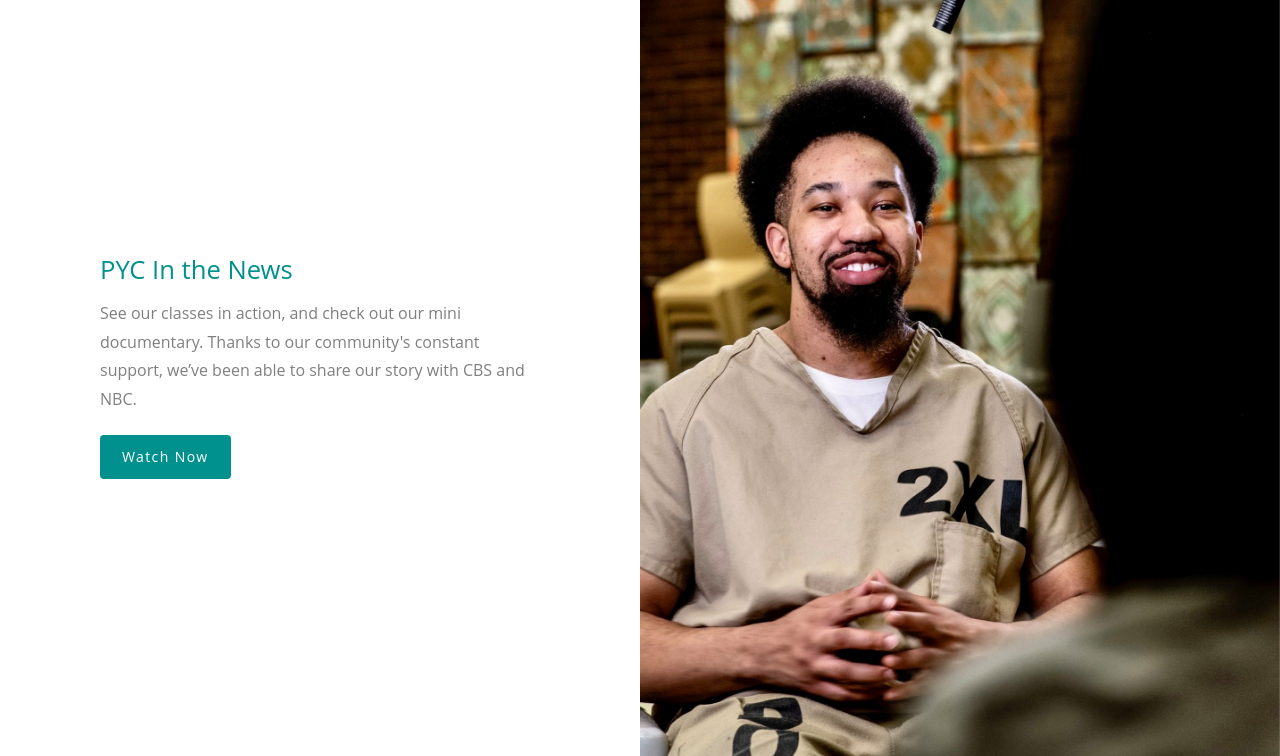
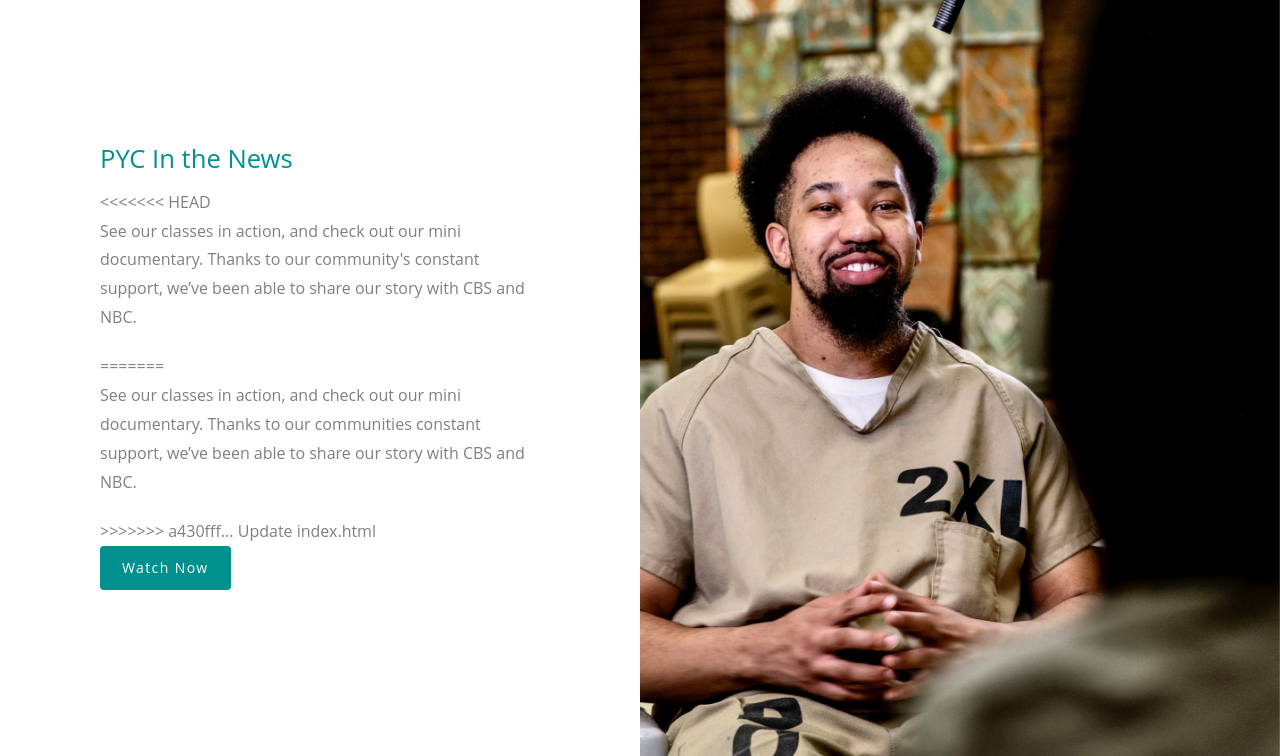
Before and after one commit to prisonyogachicago/pyc, a website: page index.html in a window 1280 px wide. Shown: the part 822-1578 px from the top of the page. Drawn offline with Linux system fonts and the light colour scheme; a script that the page names is missing; files whose address does not match are found by name.

Commit message:
added typo fix;

```diff
--- a/index.html
+++ b/index.html
@@ -85,7 +85,11 @@
       <div class="probootstrap-text">
         <div class="probootstrap-inner probootstrap-animate">
           <h1 class="heading">PYC In the News</h1>
+<<<<<<< HEAD
           <p>See our classes in action, and check out our mini documentary. Thanks to our community's constant support, we’ve been able to share our story with CBS and NBC.</p>
+=======
+          <p>See our classes in action, and check out our mini documentary. Thanks to our communities constant support, we’ve been able to share our story with CBS and NBC.</p>
+>>>>>>> a430fff... Update index.html
           <p><a href="media.html" class="btn btn-primary">Watch Now</a></p>
         </div>
       </div>
```
